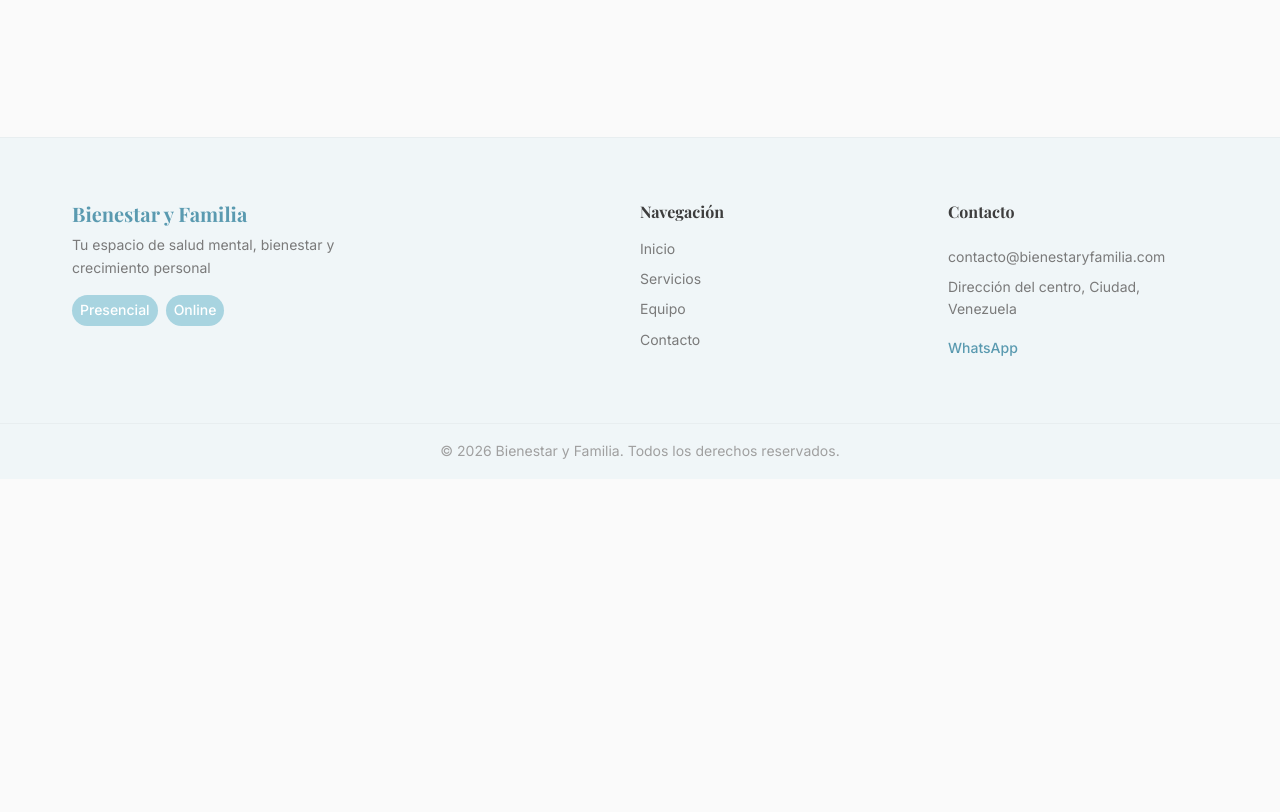
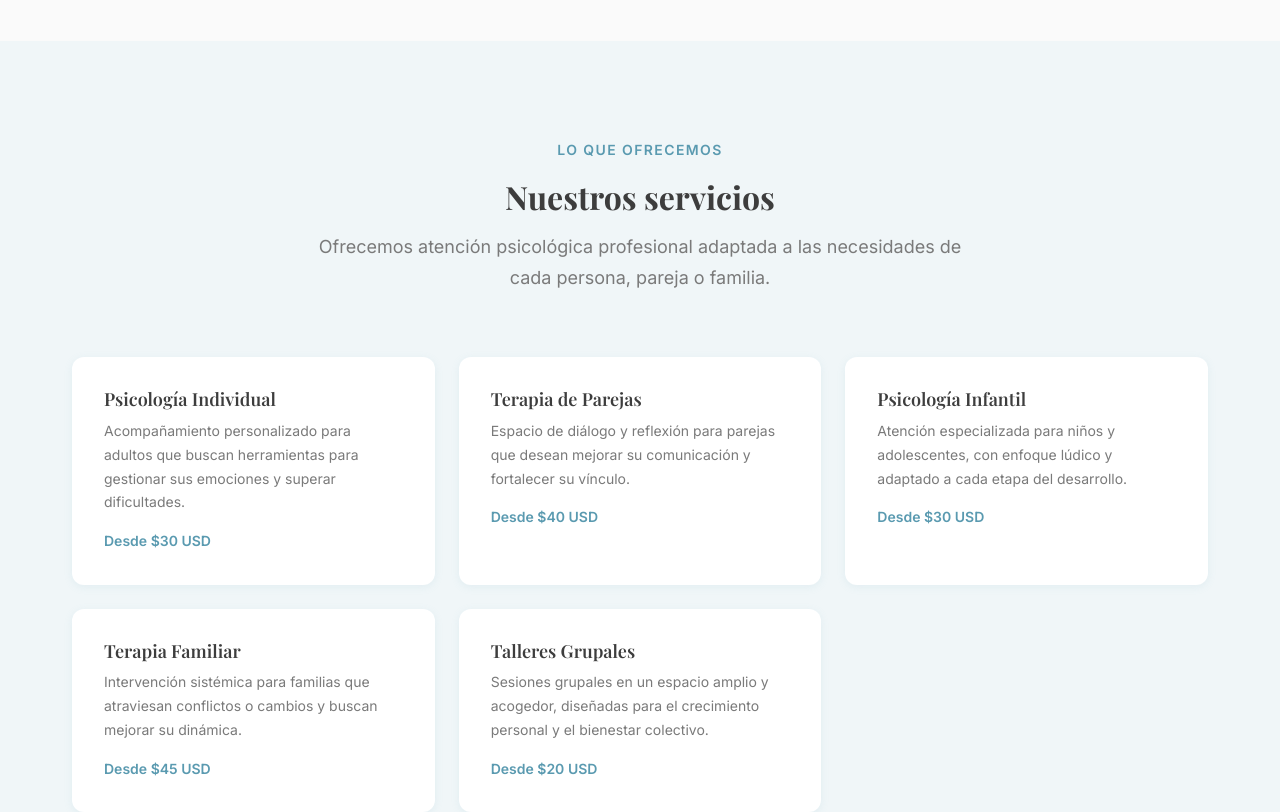
Before and after one commit to gabriela-her/bienestar-familia, a React (Vite) app: page / in a window 1280 px wide. Shown: the part 1360-2172 px from the top of the page. Before the commit the page ends 1839 px from the top, so only its background shows below. Built offline with nearby package versions, Linux system fonts and the light colour scheme.

Commit message:
feat: add services preview section to home page

```diff
--- a/src/data/config.ts
+++ b/src/data/config.ts
@@ -36,4 +36,37 @@ images: {
       { icon: '💙', label: 'Para todos', description: 'Individuos, parejas, familias y niños son bienvenidos.' },
     ],
   },
+
+  services: [
+    {
+      id: 'psicologia-individual',
+      title: 'Psicología Individual',
+      description: 'Acompañamiento personalizado para adultos que buscan herramientas para gestionar sus emociones y superar dificultades.',
+      price: 30,
+    },
+    {
+      id: 'terapia-parejas',
+      title: 'Terapia de Parejas',
+      description: 'Espacio de diálogo y reflexión para parejas que desean mejorar su comunicación y fortalecer su vínculo.',
+      price: 40,
+    },
+    {
+      id: 'psicologia-infantil',
+      title: 'Psicología Infantil',
+      description: 'Atención especializada para niños y adolescentes, con enfoque lúdico y adaptado a cada etapa del desarrollo.',
+      price: 30,
+    },
+    {
+      id: 'terapia-familiar',
+      title: 'Terapia Familiar',
+      description: 'Intervención sistémica para familias que atraviesan conflictos o cambios y buscan mejorar su dinámica.',
+      price: 45,
+    },
+    {
+      id: 'talleres',
+      title: 'Talleres Grupales',
+      description: 'Sesiones grupales en un espacio amplio y acogedor, diseñadas para el crecimiento personal y el bienestar colectivo.',
+      price: 20,
+    },
+  ],
 }
--- a/src/pages/Home/Home.tsx
+++ b/src/pages/Home/Home.tsx
@@ -1,12 +1,14 @@
 import Hero from './components/Hero/Hero'
 import './Home.css'
 import About from './components/About/About'
+import ServicesPreview from './components/ServicesPreview/ServicesPreview'
 
 function Home() {
   return (
     <main className="home">
       <Hero />
       <About />
+      <ServicesPreview />
     </main>
   )
 }
--- a/src/pages/Home/components/ServicesPreview/ServicesPreview.css
+++ b/src/pages/Home/components/ServicesPreview/ServicesPreview.css
@@ -0,0 +1,111 @@
+.services-preview {
+  padding: var(--spacing-4xl) 0;
+  background-color: var(--color-background-soft);
+}
+
+.services-preview__container {
+  max-width: var(--max-width);
+  margin: 0 auto;
+  padding: 0 var(--spacing-xl);
+}
+
+.services-preview__header {
+  text-align: center;
+  margin-bottom: var(--spacing-3xl);
+}
+
+.services-preview__label {
+  display: inline-block;
+  color: var(--color-primary-dark);
+  font-size: var(--font-size-sm);
+  font-weight: var(--font-weight-semibold);
+  text-transform: uppercase;
+  letter-spacing: 0.1em;
+  margin-bottom: var(--spacing-md);
+}
+
+.services-preview__title {
+  font-size: var(--font-size-3xl);
+  color: var(--color-text);
+  margin-bottom: var(--spacing-md);
+}
+
+.services-preview__subtitle {
+  font-size: var(--font-size-lg);
+  color: var(--color-text-light);
+  max-width: var(--max-width-text);
+  margin: 0 auto;
+  line-height: 1.7;
+}
+
+.services-preview__grid {
+  display: grid;
+  grid-template-columns: repeat(3, 1fr);
+  gap: var(--spacing-lg);
+  margin-bottom: var(--spacing-3xl);
+}
+
+.services-preview__card {
+  background-color: var(--color-white);
+  border-radius: var(--border-radius-md);
+  padding: var(--spacing-xl);
+  box-shadow: var(--shadow-sm);
+  transition: transform var(--transition-base), box-shadow var(--transition-base);
+}
+
+.services-preview__card:hover {
+  transform: translateY(-4px);
+  box-shadow: var(--shadow-md);
+}
+
+.services-preview__card-title {
+  font-size: var(--font-size-lg);
+  font-weight: var(--font-weight-semibold);
+  color: var(--color-text);
+  margin-bottom: var(--spacing-sm);
+}
+
+.services-preview__card-description {
+  font-size: var(--font-size-sm);
+  color: var(--color-text-light);
+  line-height: 1.7;
+  margin-bottom: var(--spacing-md);
+}
+
+.services-preview__price {
+  font-size: var(--font-size-sm);
+  font-weight: var(--font-weight-semibold);
+  color: var(--color-primary-dark);
+}
+
+.services-preview__footer {
+  text-align: center;
+}
+
+.services-preview__btn {
+  display: inline-block;
+  padding: var(--spacing-md) var(--spacing-2xl);
+  background-color: var(--color-primary);
+  color: var(--color-white);
+  border-radius: var(--border-radius-full);
+  font-weight: var(--font-weight-semibold);
+  transition: all var(--transition-fast);
+}
+
+.services-preview__btn:hover {
+  background-color: var(--color-primary-dark);
+  transform: translateY(-2px);
+  box-shadow: var(--shadow-md);
+}
+
+@media (max-width: 1024px) {
+  .services-preview__grid {
+    grid-template-columns: repeat(2, 1fr);
+  }
+}
+
+@media (max-width: 768px) {
+  .services-preview__grid {
+    grid-template-columns: 1fr;
+  }
+}
--- a/src/pages/Home/components/ServicesPreview/ServicesPreview.tsx
+++ b/src/pages/Home/components/ServicesPreview/ServicesPreview.tsx
@@ -0,0 +1,42 @@
+import { Link } from 'react-router-dom'
+import { siteConfig } from '../../../../data/config'
+import './ServicesPreview.css'
+
+function ServicesPreview() {
+  return (
+    <section className="services-preview">
+      <div className="services-preview__container">
+
+        <div className="services-preview__header">
+          <span className="services-preview__label">Lo que ofrecemos</span>
+          <h2 className="services-preview__title">Nuestros servicios</h2>
+          <p className="services-preview__subtitle">
+            Ofrecemos atención psicológica profesional adaptada a las necesidades
+            de cada persona, pareja o familia.
+          </p>
+        </div>
+
+        <div className="services-preview__grid">
+          {siteConfig.services.map((service) => (
+            <div key={service.id} className="services-preview__card">
+              <h3 className="services-preview__card-title">{service.title}</h3>
+              <p className="services-preview__card-description">{service.description}</p>
+              <p className="services-preview__price">
+                Desde {siteConfig.currencySymbol}{service.price} {siteConfig.currency}
+              </p>
+            </div>
+          ))}
+        </div>
+
+        <div className="services-preview__footer">
+          <Link to="/servicios" className="services-preview__btn">
+            Ver todos los servicios
+          </Link>
+        </div>
+
+      </div>
+    </section>
+  )
+}
+
+export default ServicesPreview
```
